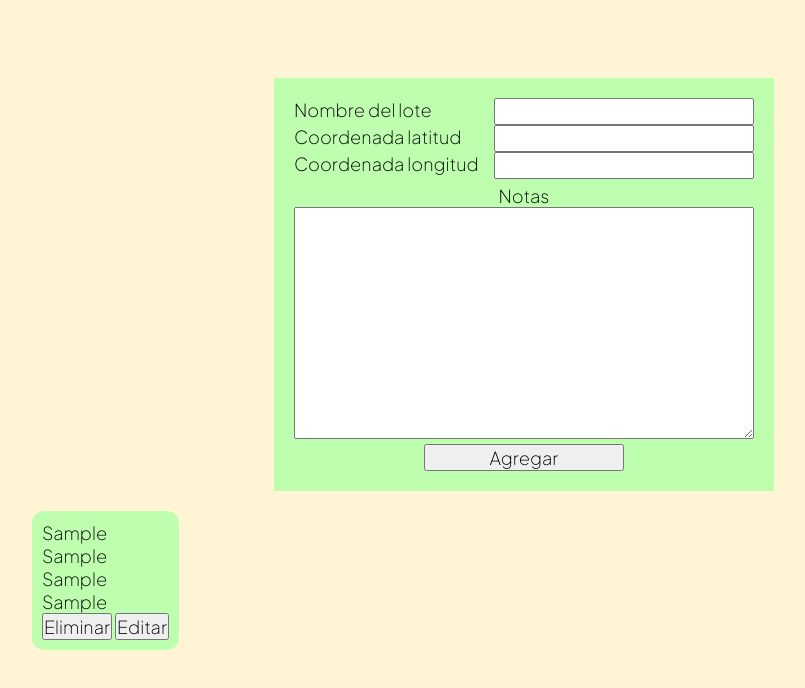
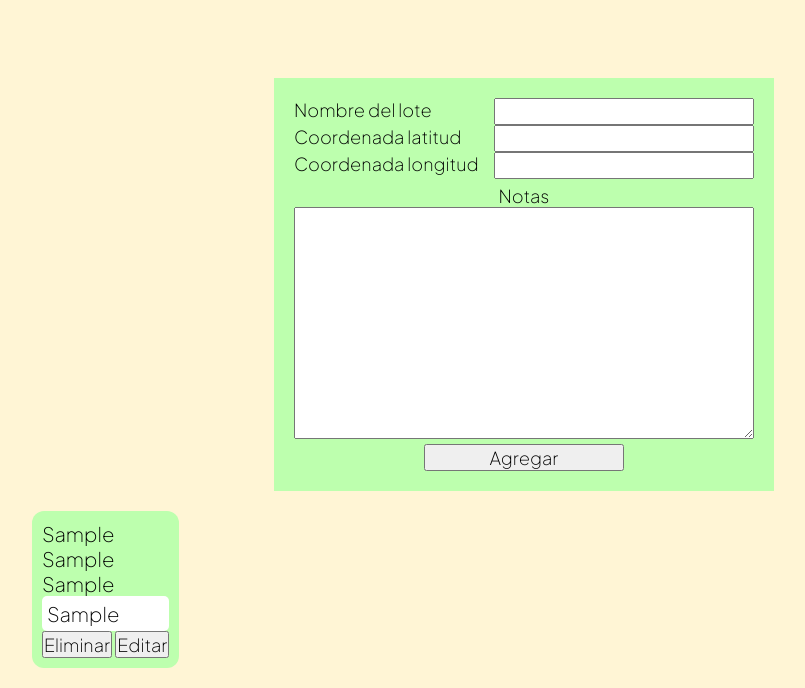
Before and after one commit to NachoBasilio/Proyecto-Final-Coder, a website: page index.html in a window 1280 px wide. Both pictures are taken after typing "Sample", "Sample", "Sample", "Sample" into the empty fields and a click on the button "Agregar". Shown: the part 115-803 px from the top of the page, without its empty margins (116-921 px from the left). Drawn offline with Linux system fonts and the light colour scheme.

Commit message:
Estilos basicos aplicados

```diff
--- a/style.css
+++ b/style.css
@@ -62,3 +62,12 @@ form div{
     border-radius: 12px;
     margin: 10px;
 }
+.Lote div{
+    font-size: 20px;
+}
+.Nota{
+    background-color: white;
+    padding: 5px;
+    border-radius: 5px;
+    font-size: 15px;
+}
```
